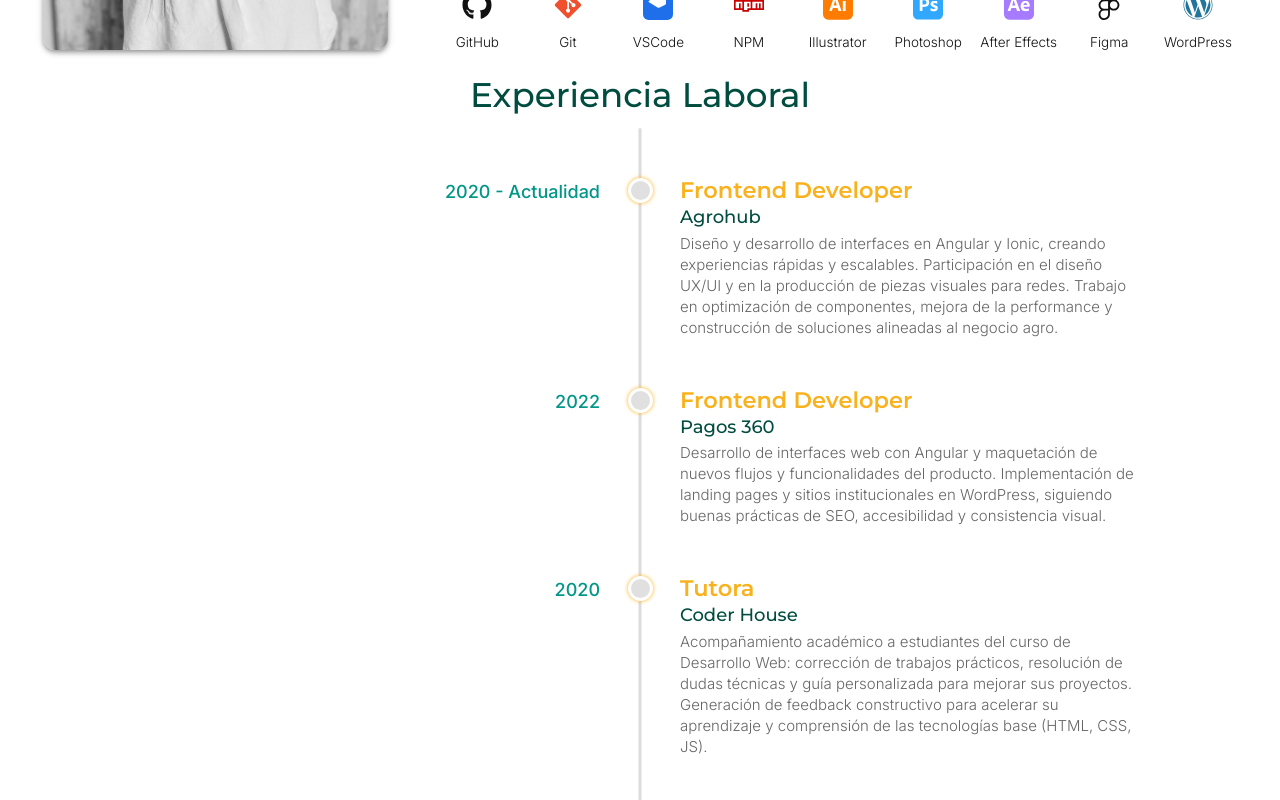
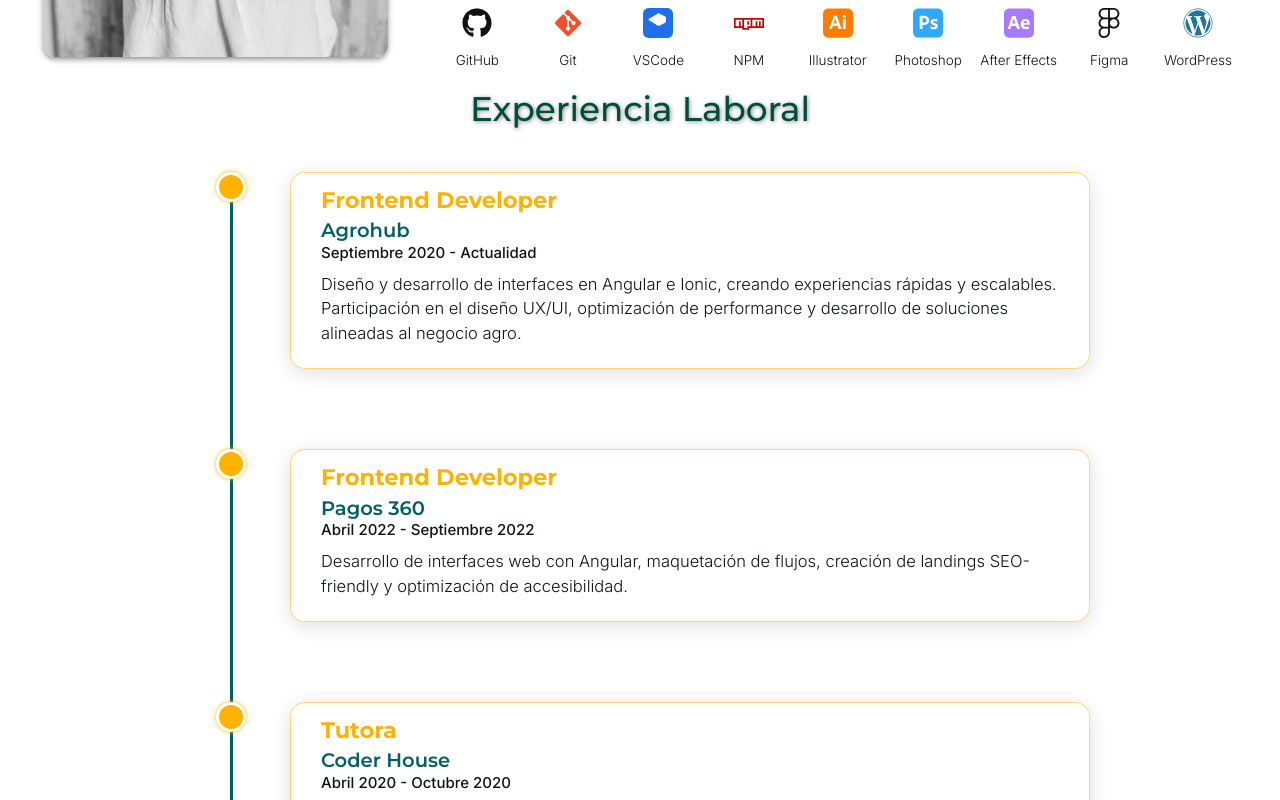
Before and after one commit to candelariaferrari/candeferrari-portfolio, a React (Create React App) app: page / in a window 1280 px wide. Shown: the part 500-1300 px from the top of the page. Built offline with nearby package versions, Linux system fonts and the light colour scheme.

Commit message:
correccion about

```diff
--- a/src/components/AboutCard.jsx
+++ b/src/components/AboutCard.jsx
@@ -26,7 +26,7 @@ function AboutCard() {
 
         {/* INFO */}
         <div className="col s12 m8" style={{ padding: '0rem' }}>
-          <h5 className="teal-text text-darken-4">{t('hi')}</h5>
+          <h3 className="teal-text text-darken-4 text-shadow">{t('hi')}</h3>
           <p>
             Soy desarrolladora frontend con más de 4 años de experiencia, especializada en Angular, Ionic y Wordpress.
             Vivo en Jesús María - Córdoba con mi pareja y mi hija de dos años. Me apasiona crear interfaces funcionales y accesibles.
--- a/src/components/experience.jsx
+++ b/src/components/experience.jsx
@@ -1,5 +1,5 @@
-import React from "react";
-import { motion } from "framer-motion";
+import React, { useRef, useEffect } from "react";
+import { motion, useScroll, useMotionValueEvent  } from "framer-motion";
 import { useInView } from "react-intersection-observer";
 import "../styles/_experience.scss";
 
@@ -7,49 +7,68 @@ const jobs = [
     {
         title: "Frontend Developer",
         company: "Agrohub",
-        period: "2020 - Actualidad",
-        description: "Diseño y desarrollo de interfaces en Angular y Ionic, creando experiencias rápidas y escalables. Participación en el diseño UX/UI y en la producción de piezas visuales para redes. Trabajo en optimización de componentes, mejora de la performance y construcción de soluciones alineadas al negocio agro.",
+        period: "Septiembre 2020 - Actualidad",
+        description:
+            "Diseño y desarrollo de interfaces en Angular e Ionic, creando experiencias rápidas y escalables. Participación en el diseño UX/UI, optimización de performance y desarrollo de soluciones alineadas al negocio agro.",
     },
     {
         title: "Frontend Developer",
         company: "Pagos 360",
-        period: "2022",
-        description: "Desarrollo de interfaces web con Angular y maquetación de nuevos flujos y funcionalidades del producto. Implementación de landing pages y sitios institucionales en WordPress, siguiendo buenas prácticas de SEO, accesibilidad y consistencia visual.",
+        period: "Abril 2022 - Septiembre 2022",
+        description:
+            "Desarrollo de interfaces web con Angular, maquetación de flujos, creación de landings SEO-friendly y optimización de accesibilidad.",
     },
     {
         title: "Tutora",
         company: "Coder House",
-        period: "2020",
-        description: "Acompañamiento académico a estudiantes del curso de Desarrollo Web: corrección de trabajos prácticos, resolución de dudas técnicas y guía personalizada para mejorar sus proyectos. Generación de feedback constructivo para acelerar su aprendizaje y comprensión de las tecnologías base (HTML, CSS, JS).",
+        period: "Abril 2020 - Octubre 2020",
+        description:
+            "Acompañamiento a estudiantes, corrección de proyectos, feedback técnico y guía de aprendizaje en HTML, CSS y JavaScript.",
     },
     {
         title: "Diseñadora Gráfica",
         company: "Combo Marketing y Diseño",
         period: "2019 - 2020",
-        description: "Co-fundadora de un estudio de diseño dedicado a la creación de identidades visuales, piezas para redes sociales y proyectos gráficos completos para emprendimientos y marcas. Participación en el proceso completo: conceptualización, diseño, branding y entrega final al cliente.",
+        description:
+            "Co-fundadora de estudio de diseño, branding, identidad visual y desarrollo de piezas digitales completas.",
     },
 ];
 
-export default function ExperienceTimeline() {
+
+ export default function ExperienceTimeline() {
+    const containerRef = useRef(null);
+
+    const { scrollYProgress } = useScroll({
+        target: containerRef,
+        offset: ["start 0.5", "end 0.9"],
+    });
+
     return (
         <div className="timelineWrapper">
-            <div className="timelineContainer">
+            <div className="timelineContainer" ref={containerRef}>
+
+
+                <div className="timelineLine" />
+
+
                 <motion.div
-                    className="timelineLine"
-                    initial={{ height: 0 }}
-                    whileInView={{ height: "100%" }}
-                    transition={{ duration: 1, ease: "easeOut" }}
+                    className="timelineProgress"
+                    style={{
+                        scaleY: scrollYProgress,
+                        transformOrigin: "top",
+                    }}
                 />
 
                 {jobs.map((job, idx) => (
-                    <TimelineItem key={idx} job={job} index={idx} />
+                    <TimelineItem key={idx} job={job} index={idx} progress={scrollYProgress.get()} />
                 ))}
+
             </div>
         </div>
     );
 }
 
-function TimelineItem({ job, index }) {
+function TimelineItem({ job }) {
     const { ref, inView } = useInView({
         triggerOnce: false,
         threshold: 0.2,
@@ -59,30 +78,77 @@ function TimelineItem({ job, index }) {
         <motion.div
             ref={ref}
             className="item"
-            initial={{ opacity: 0, y: 30 }}
-            animate={inView ?
-                { opacity: 1, y: 0 } :
-                { opacity: 0, y: 30 }
-            }
-            transition={{ duration: 0.6, ease: "easeOut" }}
+            initial={{ opacity: 0, x: -20 }}
+            animate={inView ? { opacity: 1, x: 0 } : { opacity: 0, x: -20 }}
+            transition={{ duration: 0.5, ease: "easeOut" }}
         >
-            {/* PERÍODO (izquierda) */}
-            <span className="period teal-text">{job.period}</span>
 
-            {/* Punto animado */}
             <motion.div
                 className="point"
                 initial={{ scale: 0 }}
-                animate={inView ? { scale: 1 } : {}}
-                transition={{ duration: 0.3, delay: index * 0.1 + 0.1 }}
+                animate={inView ? { scale: 1 } : { scale: 0 }}
+                transition={{ duration: 0.3 }}
             />
 
-            {/* Texto */}
             <div className="textContent">
                 <h3 className="title">{job.title}</h3>
                 <h4 className="company">{job.company}</h4>
+                <p className="period">{job.period}</p>
                 <p className="description">{job.description}</p>
             </div>
         </motion.div>
     );
 }
+/*  function TimelineItem({ job, index, progress }) {
+    const { ref, inView } = useInView({
+        triggerOnce: false,
+        threshold: 0.2,
+    });
+
+    // 1) Ref para obtener la posición del punto
+    const pointRef = useRef(null);
+
+    // 2) Estado que indica si el punto debe encenderse
+    const [active, setActive] = React.useState(index === 0);
+
+    // 3) Efecto que compara scrollYProgress con la posición del punto
+    useEffect(() => {
+        if (!pointRef.current) return;
+
+        const pointTop = pointRef.current.getBoundingClientRect().top;
+        const windowHeight = window.innerHeight;
+
+        // Si el punto está dentro del área donde ya pasó la línea →
+        // lo activamos
+        if (pointTop < windowHeight * progress) {
+            setActive(true);
+        }
+    }, [progress]);
+
+    return (
+        <motion.div
+            ref={ref}
+            className="item"
+            initial={{ opacity: 0, x: -20 }}
+            animate={inView ? { opacity: 1, x: 0 } : { opacity: 0, x: -20 }}
+            transition={{ duration: 0.5, ease: "easeOut" }}
+        >
+
+            <motion.div
+                ref={pointRef}
+                className={`point ${active ? "active" : ""} ${index === 0 ? "start" : ""
+                    }`}
+                initial={{ scale: 0 }}
+                animate={inView ? { scale: 1 } : { scale: 0 }}
+                transition={{ duration: 0.3 }}
+            />
+
+            <div className="textContent">
+                <h3 className="title">{job.title}</h3>
+                <h4 className="company">{job.company}</h4>
+                <p className="period">{job.period}</p>
+                <p className="description">{job.description}</p>
+            </div>
+        </motion.div>
+    );
+} */
--- a/src/styles/_about.scss
+++ b/src/styles/_about.scss
@@ -1,3 +1,5 @@
+@import "./variables";
+
 .about-row {
   display: flex;
   align-items: flex-start;
@@ -6,7 +8,9 @@
 .teal-text.text-darken-4{
   padding: 0px;
   margin-top: -1rem;
+  text-shadow: 1px 1px 4px #0f151678;
 }
+
 .image-container {
   flex: 1;
   max-width: 380px;
--- a/src/styles/_experience.scss
+++ b/src/styles/_experience.scss
@@ -1,121 +1,129 @@
+@import "./variables";
+
 .timelineWrapper {
   width: 100%;
   display: flex;
   justify-content: center;
+  padding: 2rem;
 }
 
 .timelineContainer {
   position: relative;
-  padding: 0px;
-  width: 100%;
-  max-width: 95%;
+  width: 900px;
+  margin: auto;
 }
 
-/* Línea vertical animada */
+/* ---- LÍNEAS ---- */
+
+/* Línea base (gris), va DETRÁS */
 .timelineLine {
   position: absolute;
-  left: 50%;
+  left: 40px; // distancia desde la izquierda
   top: 0;
   width: 3px;
-  background: #dcdcdc;
-  transform: translateX(-50%);
+  height: 100%;
+  background: #d3d3d3;
   border-radius: 3px;
+  z-index: 1; // detrás de todo
 }
 
-/* ITEM */
-.item {
-  display: grid;
-  grid-template-columns: 1fr 40px 1fr;
-  align-items: flex-start;
-  margin: 50px 0;
-  position: relative;
-  opacity: 0;
+/* Línea animada (violeta) encima de la gris */
+.timelineProgress {
+  position: absolute;
+  left: 40px;
+  top: 0;
+  width: 3px;
+  height: 100%;
+  background: $primary;
+  border-radius: 3px;
+  transform-origin: top;
+  z-index: 2;
 }
 
-/* PERÍODO (izquierda) */
-.period {
-  text-align: right;
-  padding-right: 20px;
-  font-size: 1.2rem;
-  font-weight: 500;
-  width: 100%;
+/* ---- ITEMS ---- */
+
+.item {
+  position: relative;
+  padding-left: 100px; // SEPARA LAS CARDS DE LA LÍNEA
+  margin-bottom: 80px;
+  z-index: 5; // cards encima de la línea
 }
 
 /* Punto */
 .point {
-  width: 25px;
-  height: 25px;
-  background: #e0e0e0;
+  position: absolute;
+  left: 26px;
+  top: 0px;
+  width: 30px;
+  height: 30px;
+  background: $accent;
+  border: 3px solid white;
   border-radius: 50%;
-  border: 3px solid white;
-  z-index: 2;
-  justify-self: center;
-  box-shadow: 0 0 4px #f9b21d;
+  transform: translateX(-50%);
+  z-index: 10;
+  box-shadow: 0px 0px 4px $accent;
 }
 
-/* Contenido del job */
+
+
+
+
+
+/* ---- CONTENIDO DE LA CARD ---- */
+
 .textContent {
-  padding-left: 20px;
+  background: $light-bg;
+  padding: 1rem 2rem;
+  border-radius: 15px;
+  box-shadow: 0 4px 20px rgb(0 0 0 / 13%);
+  border: 1px solid #ffb30084;
 }
 
-/* Título del puesto */
 .title {
-  margin: 0;
   font-size: 1.5rem;
-  font-weight: 600;
-  color: #f9b21d;
+  font-weight: 700;
+  margin: 0px;
+  color: $accent;
+  padding: 0px;
 }
 
-/* Empresa */
 .company {
-  margin: 5px 0;
-  font-size: 1.2rem;
-  color: #004d40;
-  font-weight: 500;
+  font-size: 1.3rem;
+  font-weight: 600;
+  color: $primary;
+  margin: 0.5rem 0rem 0rem;
 }
 
-/* Descripción */
+.period {
+  font-size: 1rem;
+  color: $dark;
+  font-weight: 500;
+  margin: 0rem 0rem;
+}
+
 .description {
-  margin: 0;
-  margin-top: 2px;
-  font-size: 1rem;
-  color: #666;
-  line-height: 1.4;
-  max-width: 460px;
+  font-size: 1.1rem;
+  color: $dark;
+  line-height: 1.5;
+  margin: 0.5rem 0rem;
 }
 
 /* RESPONSIVE */
-@media (max-width: 700px) {
-  .item {
-    grid-template-columns: 1fr 30px 1fr;
+@media (max-width: 768px) {
+  .timelineContainer {
+    width: 100%;
   }
 
-  .period {
-    font-size: 14px;
+  .timelineLine,
+  .timelineProgress {
+    left: 25px;
   }
 
-  .title {
-    font-size: 17px;
+  .point {
+    left: 25px;
   }
 
-  .company,
-  .description {
-    font-size: 13px;
+  .item {
+    padding-left: 80px;
   }
 }
-
-/* 📱 MOBILE (≤768px) */
-@media (max-width: 768px) {
-  .title {
-    font-size: 1.2rem;
-  }
-  .period{
-    padding-right: 10px;
-  }
-  .textContent{
-    padding-left: 10px;
-  }
-}
-
-/* EXTRA SMALL (≤480px) */
-@media (max-width: 480px) {}
--- a/src/styles/_variables.scss
+++ b/src/styles/_variables.scss
@@ -2,7 +2,7 @@
 $primary: #006064;  // verde petróleo
 $secondary: #CFD8DC; // gris claro
 $accent: #FFB300;  // mostaza
-
+$dark: #0f1516; //negro
 $dark-bg: #121212;
 $light-bg: #ffffff;
 
```
